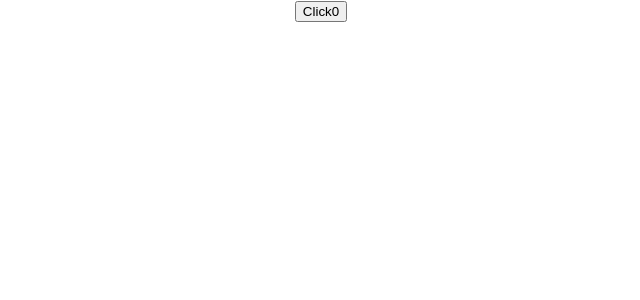
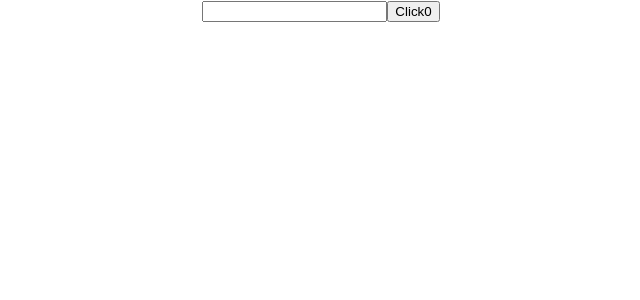
Before and after one commit to dharm-singh-au26/mynewapp, a React (Create React App) app: page / in a window 1280 px wide. Shown: the top 300 px of the page, without its empty margins (319-959 px from the left). Built offline with nearby package versions, Linux system fonts and the light colour scheme.

Commit message:
Advance useEffect

```diff
--- a/src/components/HookEffectsCounter.js
+++ b/src/components/HookEffectsCounter.js
@@ -2,11 +2,14 @@
 
 function HookEffectsCounter() {
   const [count, setCount] = useState(0);
+  const [name,setName] = useState('')
   useEffect(() => {
+    console.log('useEffect - updateing document title')
     document.title = `you Clicked ${count} times`;
   });
   return (
     <div>
+        <input type='text' value={name} onChange={e => setName(e.target.value)}></input>
       <button onClick={() => setCount(count + 1)}>Click{count}</button>
     </div>
   );
```
